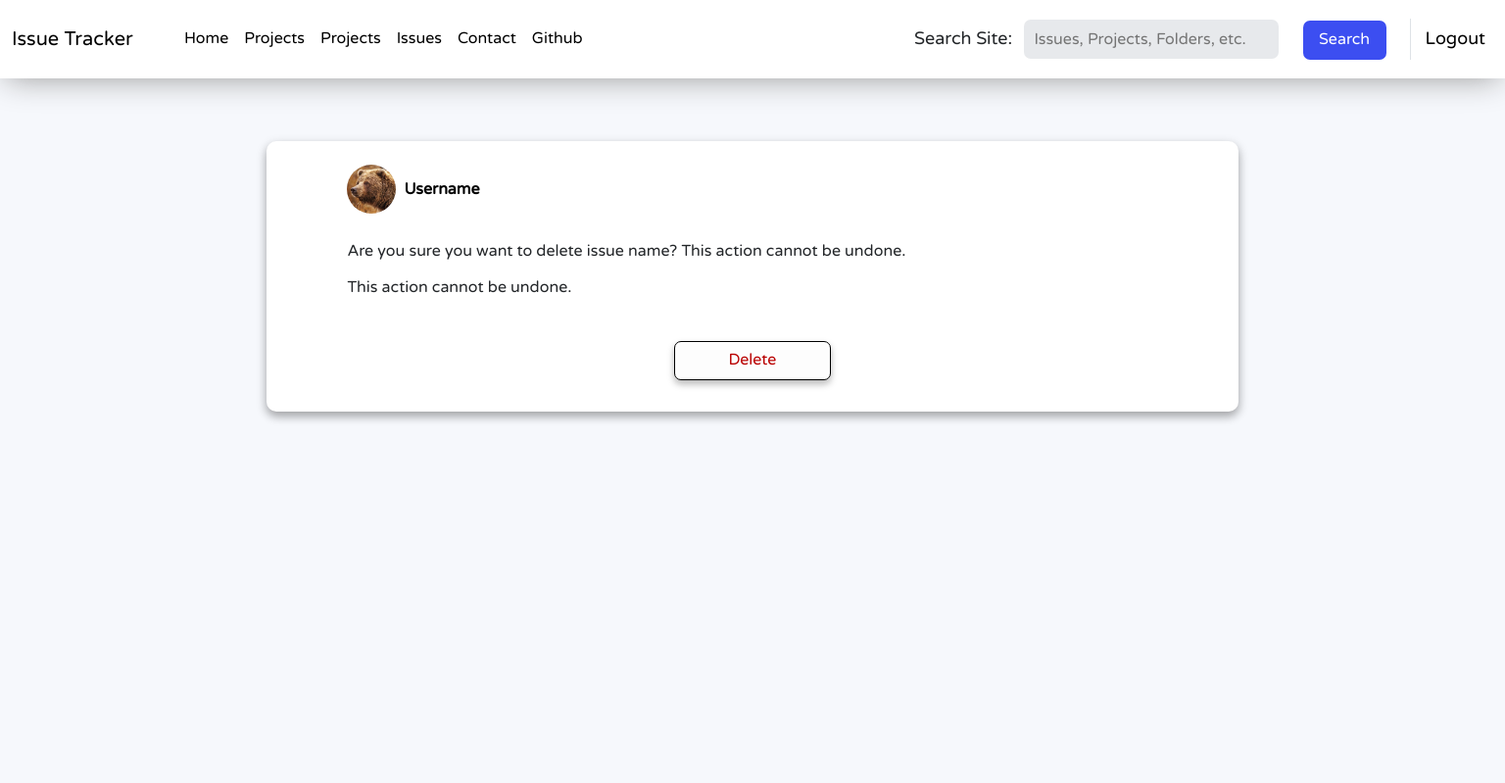
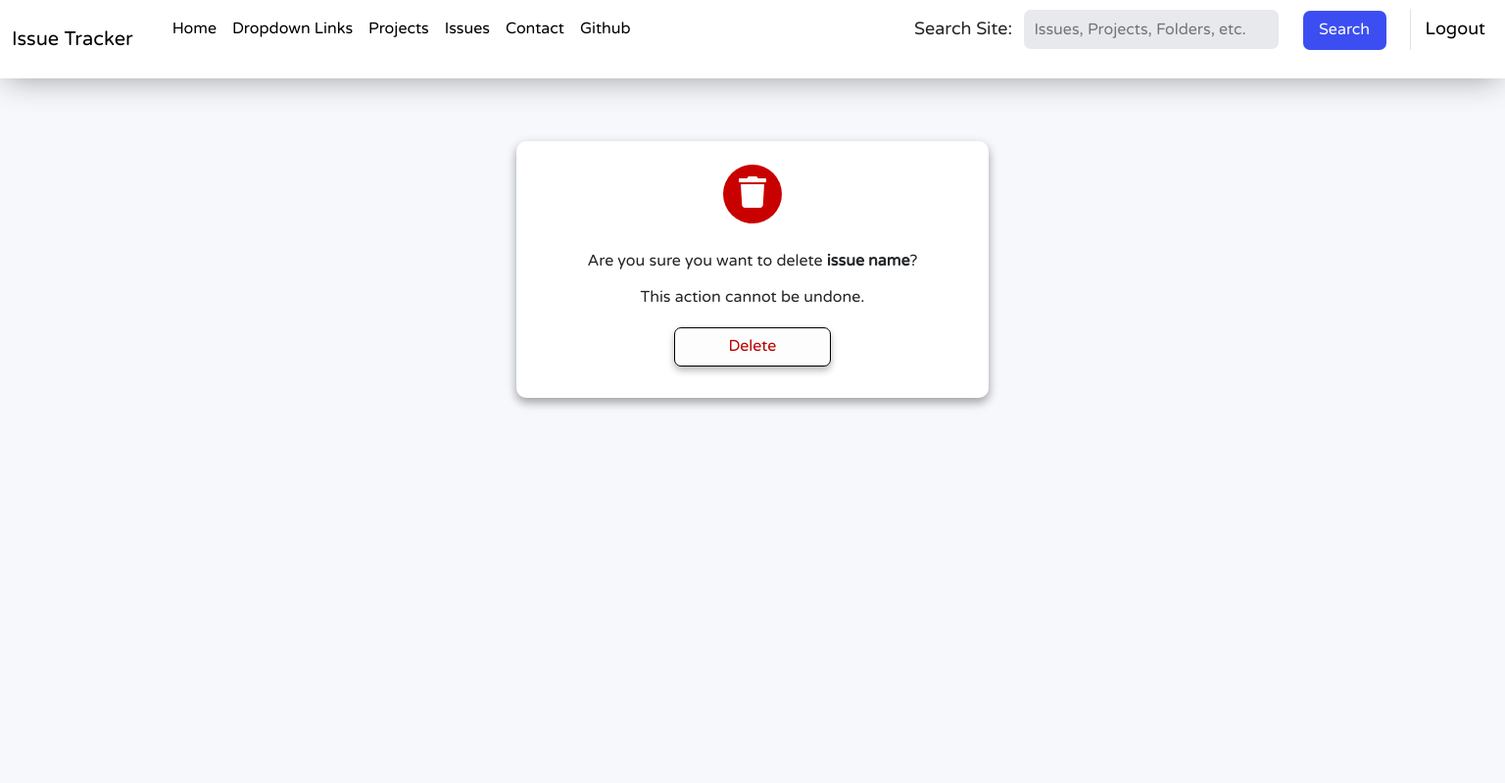
Before and after one commit to RHAM231/GitHub-Issue-Frontend, a Django app: page /issue-delete in a window 1536 px wide. Shown: the top 799 px of the page at 98% size. Run offline with Django 3.2, Linux system fonts and the light colour scheme; some libraries are stand-ins or nearby versions.

Commit message:
Finished issue delete page, cleaning base page

```diff
--- a/base/templates/base/base.html
+++ b/base/templates/base/base.html
@@ -51,7 +51,7 @@ See views.py under the projects app
 <!--###############################################################################################################-->
 
 <body>
-  <nav class="navbar navbar-expand-xl">
+  <nav class="navbar navbar-expand-custom">
     <a class="navbar-brand" href="">Issue Tracker</a>
     <a>
       <button class="navbar-toggler"
@@ -74,12 +74,12 @@ See views.py under the projects app
              role="button" data-toggle="dropdown"
              aria-haspopup="true"
              aria-expanded="false">
-            Projects
+            Dropdown Links
           </a>
           <div class="dropdown-menu" aria-labelledby="navbarDropdownMenuLink">
-            <a class="dropdown-item" href="">My Portfolio Website</a>
-            <a class="dropdown-item" href="">Comment/Bug Tracker</a>
-            <a class="dropdown-item" href="">Hope Medical Website</a>
+            <a class="dropdown-item border-bottom" href="">Dropdown Item 1</a>
+            <a class="dropdown-item border-bottom" href="">Dropdown Item 2</a>
+            <a class="dropdown-item" href="">Dropdown Item 3</a>
           </div>
         <li class="nav-item"><a href="{% url 'project-list' %}" class="nav-link link-hover">Projects</a></li>
         <li class="nav-item"><a href="{% url 'issue-list' %}" class="nav-link link-hover">Issues</a></li>
--- a/base/templates/base/issue_delete.html
+++ b/base/templates/base/issue_delete.html
@@ -11,40 +11,25 @@
     {% csrf_token %}
 
     <div class="row mt-4 mb-5">
-      <div class="col-8 col-offset-2 mx-auto">
+      <div class="col-lg-4 col-lg-offset-4
+                  col-md-6 col-md-offset-3
+                  col-sm-10 col-sm-offset-1
+                  mx-auto">
 
         <div class="form-box py-3">
-          <div class="col-10 mx-auto">
+          <div class="col-lg-10 mx-auto">
 
-            <div class="row mt-2 mb-4 d-flex">
-              <div class="user-box">
-                <!-- <img class="user-image" src="{{ model_name.0.field_name.url }}"> -->
-                <img class="user-image" src="{% static 'images/user.jpg' %}">
-              </div>
-              <div class="pl-2">
-                <b><a class="user-title" href="">Username</a></b>
+            <div class="row justify-content-center mt-2 mb-4 d-flex">
+              <div class="delete-icon">
+                <i class="fas fa-trash"></i>
               </div>
             </div>
 
-            <div class="row my-2">
-              <a>Are you sure you want to delete issue name? This action cannot be undone.</a>
+            <div class="row justify-content-center my-2">
+              <a>Are you sure you want to delete <b>issue name</b>?</a>
             </div>
-            <div class="row">
+            <div class="row justify-content-center mt-2">
               <a>This action cannot be undone.</a>
-            </div>
-            <div class="row my-2 d-flex">
-              {% for field in form %}
-                {% if '_associate' in field.name %}
-                  <a class="associate-tag">{{ field }}</a>
-                {% endif %}
-              {% endfor %}
-            </div>
-
-            <div class="row mt-3">
-              {{ form.comment.label }}
-            </div>
-            <div class="row">
-                {{ form.comment }}
             </div>
 
             <div class="row d-flex justify-content-center py-3">
--- a/static/style.css
+++ b/static/style.css
@@ -78,7 +78,7 @@ body, html {
 
 /*Adds margin for the dropdown menu for mobile*/
 .navbar-collapse{
-  margin: 0px 20px;
+  margin: 0px 20px 20px 20px;
 }
 
 .nav-link {
@@ -100,13 +100,13 @@ body, html {
 
 /*Sets hover effects for the navbar links, logo, toggler, and drop down
 items*/
-/* .link-hover:hover::after,
+.link-hover:hover::after,
 .fas:hover{
   color: #000000;
   text-decoration: none;
   width: 100%;
   transition: width .3s;
-} */
+}
 
 .link-dropdown::after{
   text-decoration: none;
@@ -139,17 +139,17 @@ items*/
 
 .dropdown-item:hover{
     color: #000000;
-    background: #9AC4E8;
+    background: #18b5c0;
 }
 
 /*Styles the dropdown menu opened by the toggler to match the navbar */
 .dropdown-menu{
-  background: #000000;
+  background: #ffffff;
 }
 
 /*Sets text color for the drop down items*/
 .dropdown-item{
-  color: #E7EAED;
+  color: #000000;
   text-align: center;
 }
 
@@ -171,6 +171,38 @@ items*/
 .squash{
   margin-right: 45%;
   margin-left: 45%;
+}
+
+/**************************************************************************/
+/*----NAVBAR CUSTOM BREAKPOINT----*/
+/**************************************************************************/
+
+/*Let's customize the navbar breakpoint to accomodate all our links. We
+use navbar-expand-custom in base.html and then set the breakpoint to a
+value of our choosing. Then we re-apply some CSS to the custom class to
+keep from breaking the navbar.*/
+@media (min-width: 1325px){
+  .navbar-expand-custom {
+      flex-direction: row;
+      flex-wrap: nowrap;
+      justify-content: flex-start;
+  }
+  .navbar-expand-custom .navbar-nav {
+      flex-direction: row;
+  }
+  .navbar-expand-custom .navbar-nav .nav-link {
+      padding-right: .5rem;
+      padding-left: .5rem;
+  }
+  .navbar-expand-custom .navbar-collapse {
+      display: flex!important;
+  }
+  .navbar-expand-custom .navbar-toggler {
+      display: none;
+  }
+  .navbar-expand-custom .navbar-nav .dropdown-menu {
+    position: absolute;
+  }
 }
 
 /**************************************************************************/
@@ -445,6 +477,17 @@ items*/
   box-shadow: none;
 }
 
+.delete-icon{
+  height: 60px;
+  width: 60px;
+  border-radius: 30px;
+  color: #ffffff;
+  font-size: 32px;
+  text-align: center;
+  line-height: 60px;
+  background: #c90000;
+}
+
 /**************************************************************************/
 /*----ISSUES CREATE PAGE----*/
 /**************************************************************************/
```
